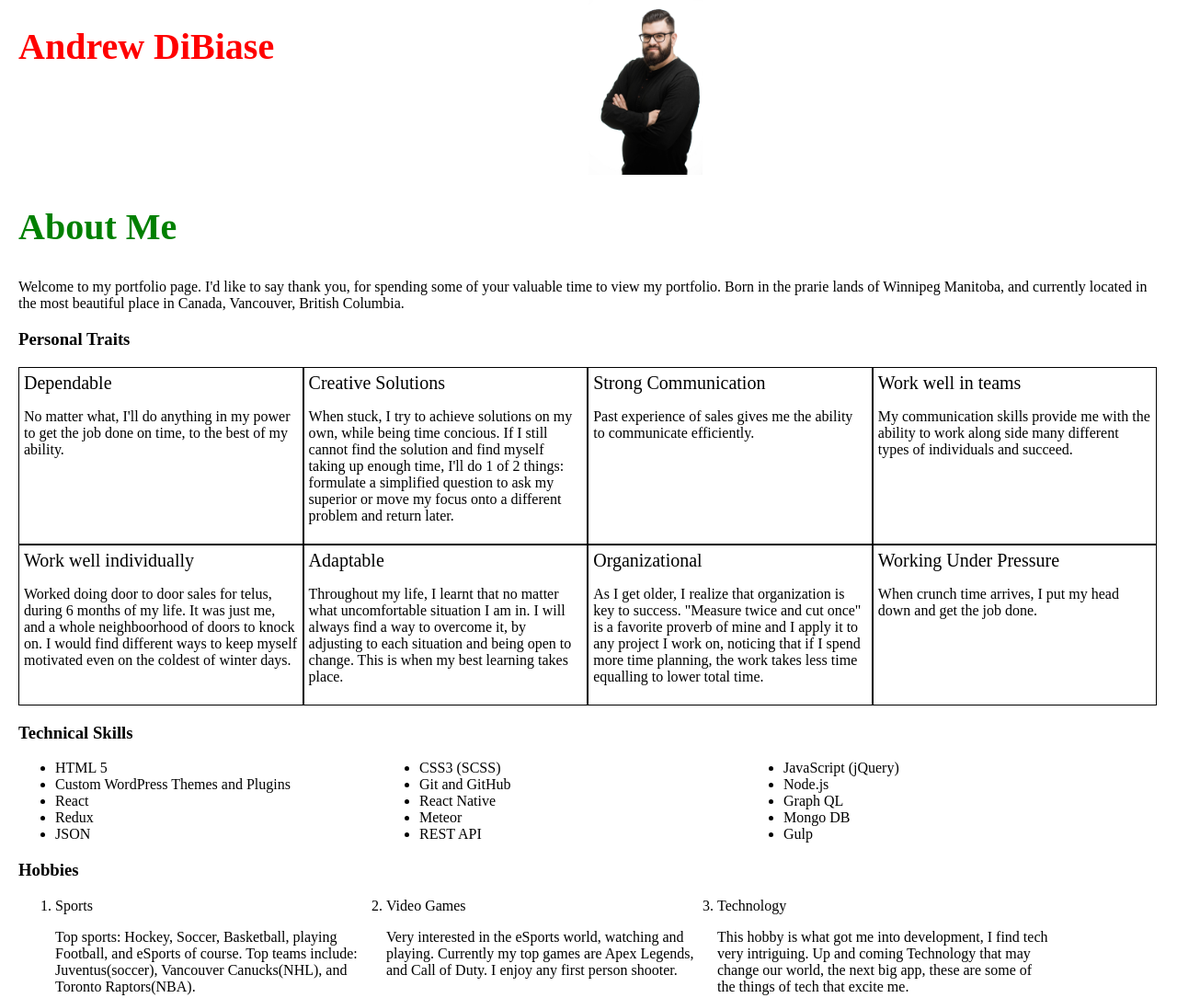
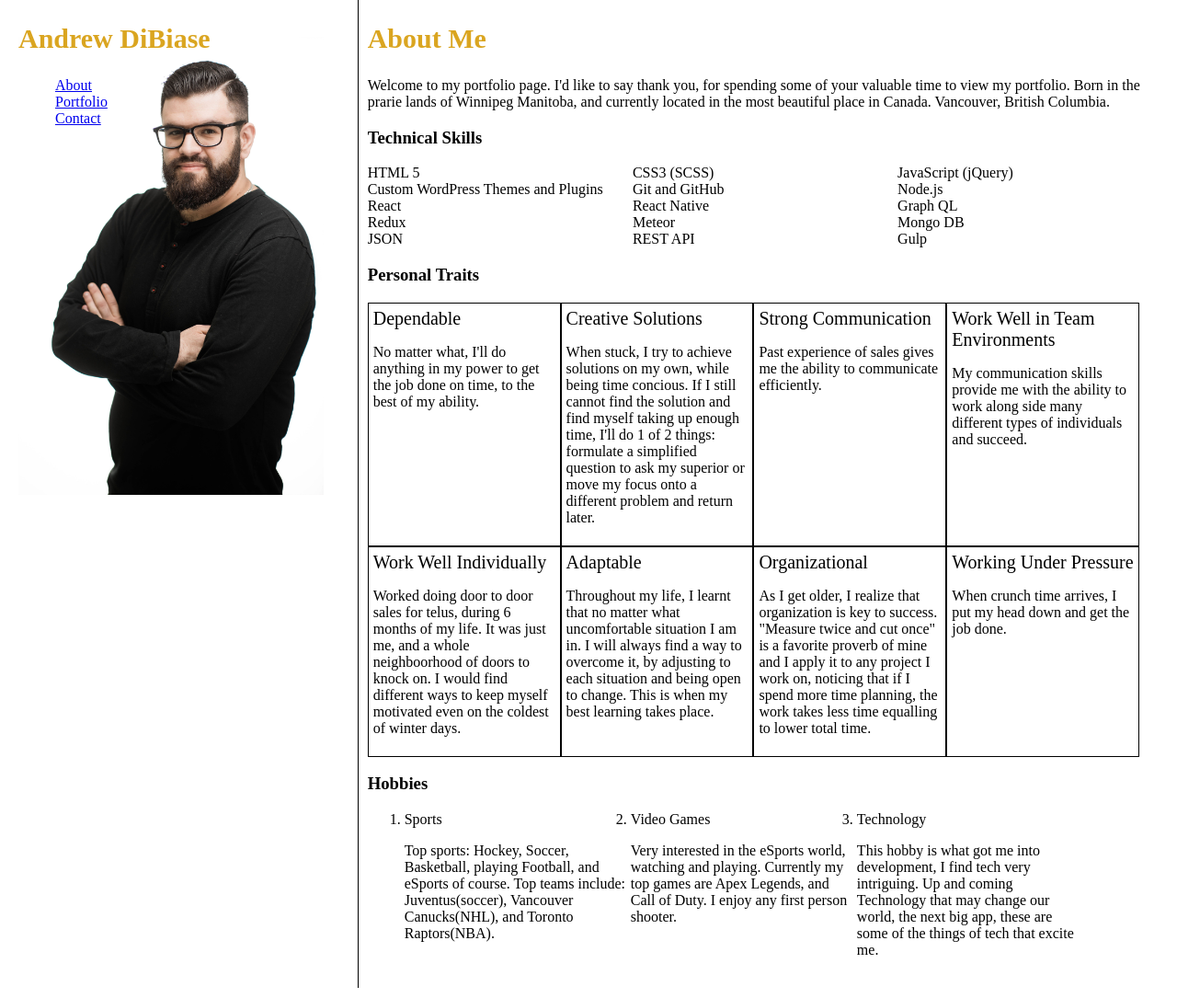
Before and after one commit to Dibiase93/portfolio, a website: page index.html in a window 1280 px wide. Shown: the whole page at 92% size. Drawn offline with Linux system fonts and the light colour scheme.

Commit message:
add 2 extra pages and build sidebar

```diff
--- a/index.html
+++ b/index.html
@@ -8,20 +8,47 @@
     <title>Andrew's Portfolio</title>
   </head>
   <body>
-    <div class="header-container">
+    <aside class="sidebar-container">
       <h1>Andrew DiBiase</h1>
+      <nav>
+        <ul>
+          <li><a href="index.html">About</a></li>
+          <li><a href="projects.html">Portfolio</a></li>
+          <li><a href="contact.html">Contact</a></li>
+        </ul>
+      </nav>
       <div class="image-container">
         <img src="images/andrewuppershot.jpg" />
       </div>
-    </div>
-    <div class="about-container">
+    </aside>
+
+    <main class="about-container">
       <h2>About Me</h2>
       <p>
         Welcome to my portfolio page. I'd like to say thank you, for spending
         some of your valuable time to view my portfolio. Born in the prarie
         lands of Winnipeg Manitoba, and currently located in the most beautiful
-        place in Canada, Vancouver, British Columbia.
+        place in Canada. Vancouver, British Columbia.
       </p>
+
+      <h3>Technical Skills</h3>
+      <ul class="technical-skills">
+        <li>HTML 5</li>
+        <li>CSS3 (SCSS)</li>
+        <li>JavaScript (jQuery)</li>
+        <li>Custom WordPress Themes and Plugins</li>
+        <li>Git and GitHub</li>
+        <li>Node.js</li>
+        <li>React</li>
+        <li>React Native</li>
+        <li>Graph QL</li>
+        <li>Redux</li>
+        <li>Meteor</li>
+        <li>Mongo DB</li>
+        <li>JSON</li>
+        <li>REST API</li>
+        <li>Gulp</li>
+      </ul>
 
       <h3>Personal Traits</h3>
       <ul class="traits-container">
@@ -50,14 +77,14 @@
           </p>
         </div>
         <div class="single-trait">
-          <li>Work well in teams</li>
+          <li>Work Well in Team Environments</li>
           <p>
             My communication skills provide me with the ability to work along
             side many different types of individuals and succeed.
           </p>
         </div>
         <div class="single-trait">
-          <li>Work well individually</li>
+          <li>Work Well Individually</li>
           <p>
             Worked doing door to door sales for telus, during 6 months of my
             life. It was just me, and a whole neighboorhood of doors to knock
@@ -91,24 +118,6 @@
           </p>
         </div>
       </ul>
-      <h3>Technical Skills</h3>
-      <ul class="technical-skills">
-        <li>HTML 5</li>
-        <li>CSS3 (SCSS)</li>
-        <li>JavaScript (jQuery)</li>
-        <li>Custom WordPress Themes and Plugins</li>
-        <li>Git and GitHub</li>
-        <li>Node.js</li>
-        <li>React</li>
-        <li>React Native</li>
-        <li>Graph QL</li>
-        <li>Redux</li>
-        <li>Meteor</li>
-        <li>Mongo DB</li>
-        <li>JSON</li>
-        <li>REST API</li>
-        <li>Gulp</li>
-      </ul>
       <h3>Hobbies</h3>
       <ol class="hobby-container">
         <div class="hobby-block">
@@ -136,6 +145,6 @@
           </p>
         </div>
       </ol>
-    </div>
+    </main>
   </body>
 </html>
--- a/scss/main.scss
+++ b/scss/main.scss
@@ -1,23 +1,31 @@
-$font: 40px;
+$font: 30px;
 
 body {
   max-width: 1240px;
   margin: 0 auto;
+  display: flex;
 }
 
 h1 {
   font-size: $font;
-  color: red;
+  color: goldenrod;
 }
 
 h2 {
   font-size: $font;
-  color: green;
+  color: goldenrod;
 }
 
+main {
+  width: 70%;
+
+  //homepage
   .technical-skills {
     display: flex;
     flex-wrap: wrap;
+    padding: 0;
+    justify-content: space-between;
+    list-style: none;
     li {
       width: 33%;
     }
@@ -39,7 +47,7 @@ h2 {
     .single-trait {
       padding: 5px;
       border: 1px solid black;
-    width: 24%;
+      width: 23%;
 
       li {
         font-size: 20px;
@@ -48,16 +56,34 @@ h2 {
     }
   }
 
-.header-container {
-  display: flex;
+  //end of homepage
+}
+
+//sidebar on all pages
+.sidebar-container {
+  border-right: 1px solid black;
+  width: 30%;
+  margin-right: 10px;
+  position: relative;
+  nav {
+    z-index: 5;
+    ul {
+      list-style: none;
+    }
+  }
   h1 {
-    width: 50%;
+    width: 90%;
+    z-index: 2;
   }
   .image-container {
-    width: 10%;
+    width: 90%;
+    position: absolute;
+    top: 40px;
+    z-index: -1;
     img {
       width: 100%;
       height: 100%;
     }
   }
 }
+//end of sidebar on all pages
```
Also changed, not shown: contact.html (added, +29 -0 lines), projects.html (added, +28 -0 lines), public/css/main.css. Lines whose indentation alone changed are shown as unchanged.
